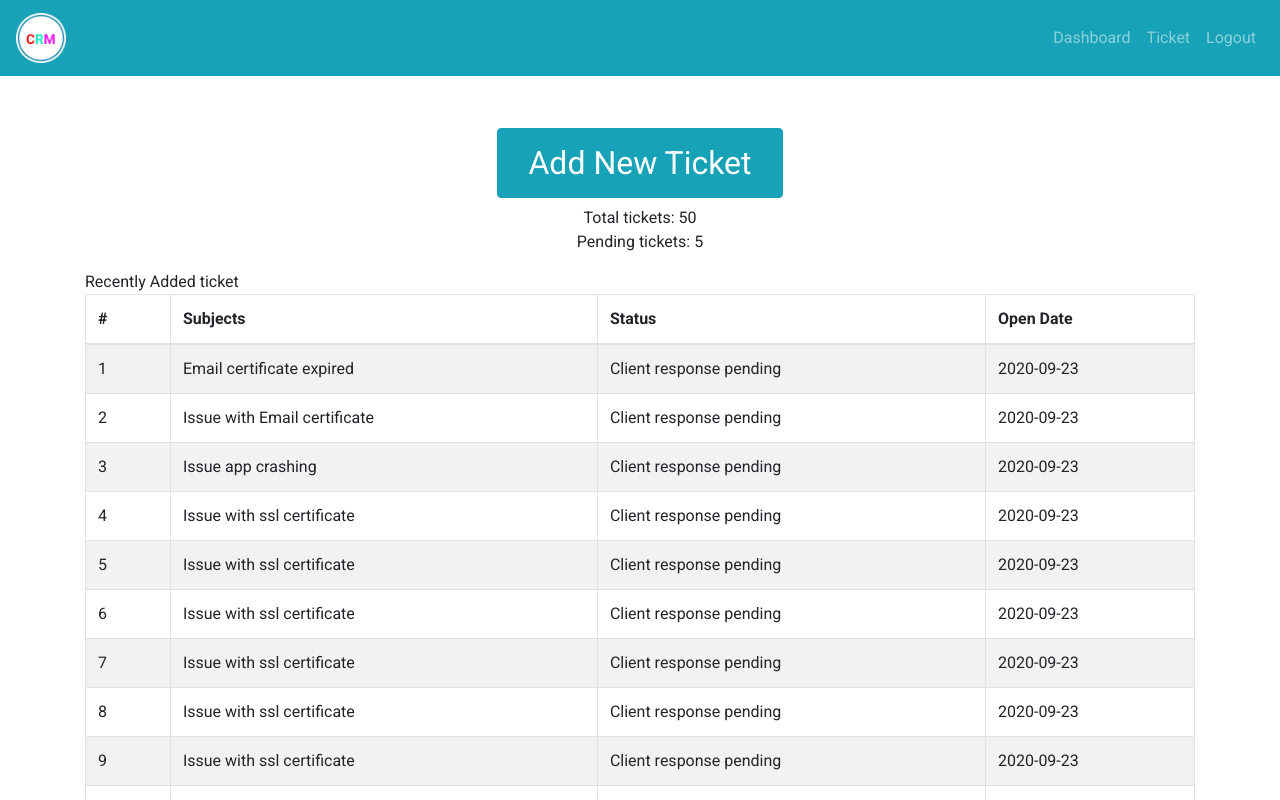
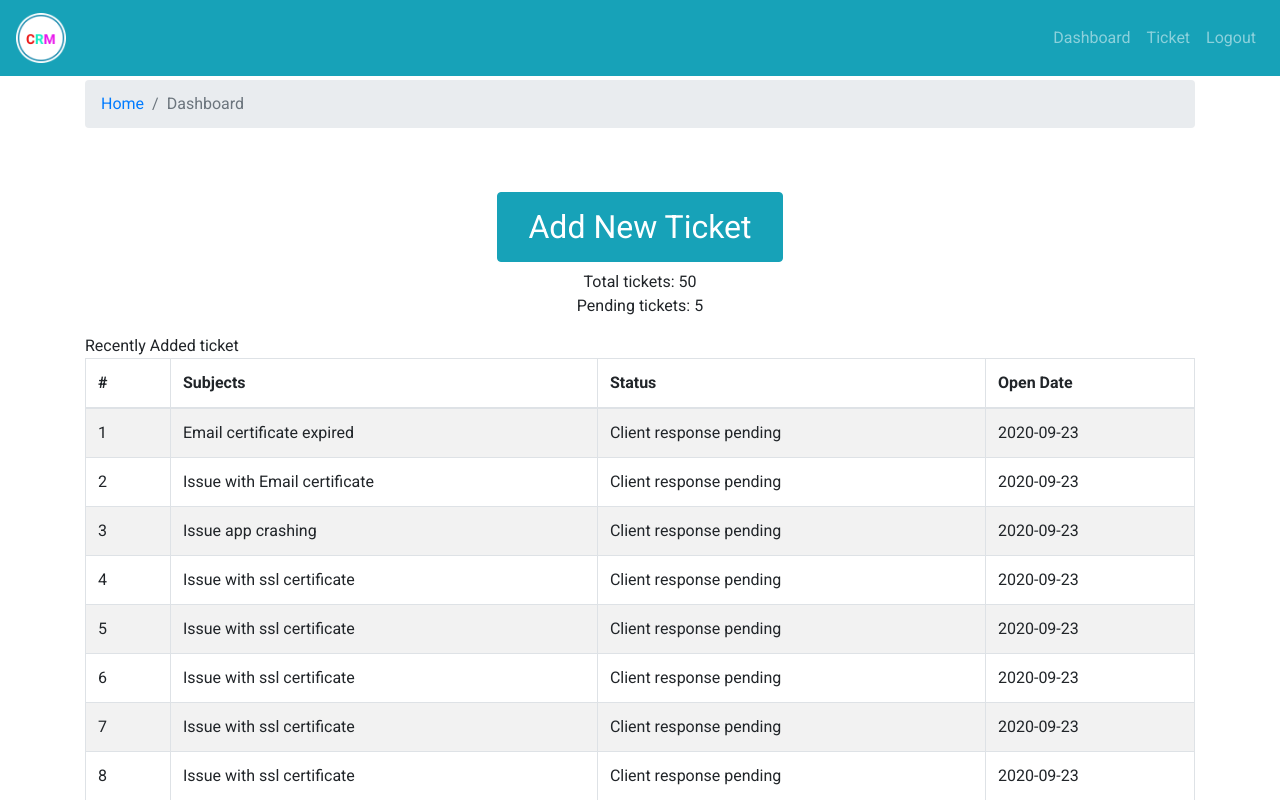
Before and after one commit to djangonpanta/crm-frontend, a React (Create React App) app: page / in a window 1280 px wide. Shown: the top 800 px of the page. Built offline with nearby package versions, Linux system fonts and the light colour scheme; the HTML template or start-up script is replaced by a standard one.

Commit message:
breadcrumb added

```diff
--- /dev/null
+++ b/src/components/breadcrum/Breadcrumb.comp.js
@@ -0,0 +1,12 @@
+import React from "react";
+import { Breadcrumb } from "react-bootstrap";
+
+export const PageBreadcrumb = ({ page }) => {
+  return (
+    <Breadcrumb className="test">
+      <Breadcrumb.Item href="#">Home</Breadcrumb.Item>
+
+      <Breadcrumb.Item active>{page}</Breadcrumb.Item>
+    </Breadcrumb>
+  );
+};
--- a/src/components/layout/DefaultLayout.js
+++ b/src/components/layout/DefaultLayout.js
@@ -5,7 +5,7 @@
 export const DefaultLayout = ({ children }) => {
   return (
     <div className="default-layout">
-      <header className="header">
+      <header className="header mb-2">
         <Header />
       </header>
       <main className="main">{children}</main>
--- a/src/pages/dashboard/Dashboard.page.js
+++ b/src/pages/dashboard/Dashboard.page.js
@@ -2,9 +2,15 @@
 import { Container, Row, Col, Button } from "react-bootstrap";
 import { TicketTable } from "../../components/ticket-table/TicketTable.comp";
 import tickets from "../../assets/data/dummy-ticket.json";
+import { PageBreadcrumb } from "../../components/breadcrum/Breadcrumb.comp";
 export const Dashboard = () => {
   return (
     <Container>
+      <Row>
+        <Col>
+          <PageBreadcrumb page="Dashboard" />
+        </Col>
+      </Row>
       <Row>
         <Col className="text-center mt-5 mb-2">
           <Button
```
